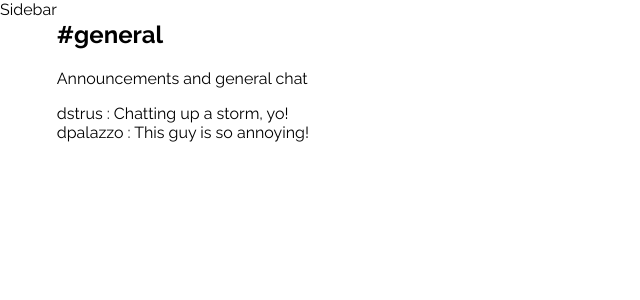
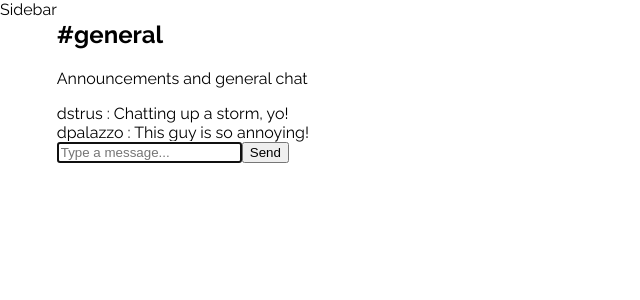
Before and after one commit to AyushiG123/chatarang, a React (Create React App) app: page / in a window 1280 px wide. Shown: the top 300 px of the page, without its empty margins (0-640 px from the left). Built offline with nearby package versions, Linux system fonts and the light colour scheme.

Commit message:
Add messageForm

```diff
--- a/src/Chat.js
+++ b/src/Chat.js
@@ -2,6 +2,7 @@ import React, {Component} from 'react'
 
 import ChatHeader from './ChatHeader'
 import MessageList from './MessageList'
+import MessageForm from './MessageForm'
 
 class Chat extends Component{
     render(){
@@ -9,6 +10,7 @@ class Chat extends Component{
             <div className = "Chat">
             <ChatHeader />
             <MessageList />
+            <MessageForm />
             </div>
         )
     }
--- /dev/null
+++ b/src/MessageForm.js
@@ -0,0 +1,20 @@
+import React, {Component} from 'react'
+
+class MessageForm extends Component{
+    render(){
+        return(
+            <form className="MessageForm">
+             <input
+               type="text"
+               name="body"
+               placeholder="Type a message..."
+               autoFocus
+               required
+               />
+            <button type="submit">Send</button>
+            </form>
+        )
+    }
+}
+
+export default MessageForm
```
